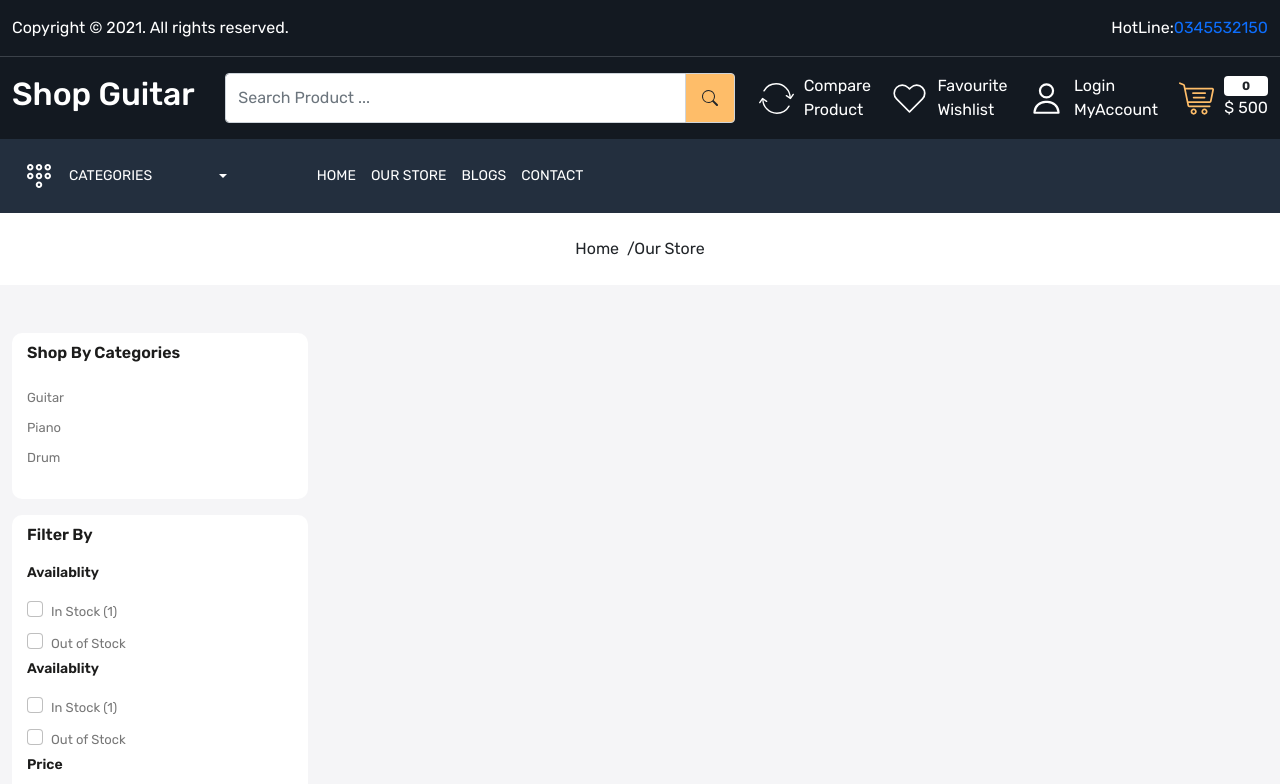
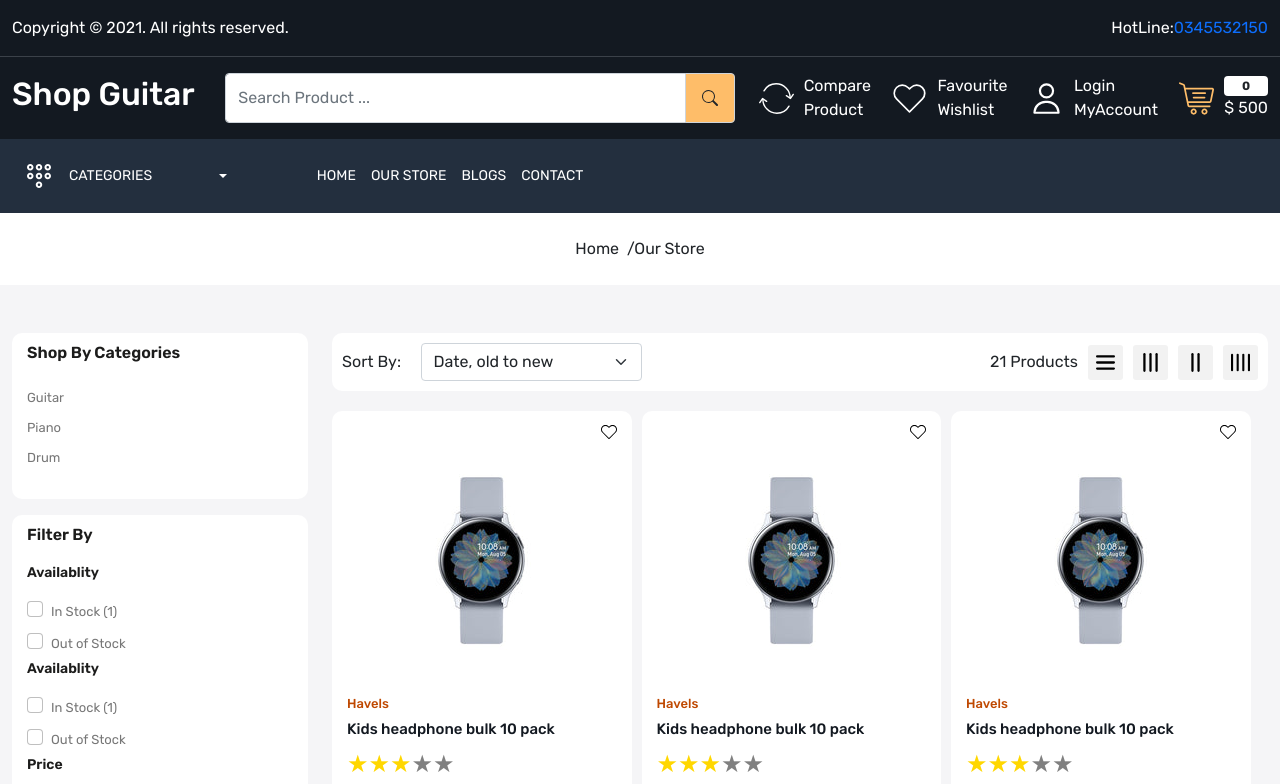
Before and after one commit to RankRook/ecom-frontend, a React (Create React App) app: page /store in a window 1280 px wide. Shown: the top 784 px of the page. Built offline with nearby package versions, Linux system fonts and the light colour scheme.

Commit message:
test linux 2

```diff
--- a/src/App.css
+++ b/src/App.css
@@ -17,7 +17,7 @@
 }
 
 body {
-    font-family: 'Rubik', sans-serif;
+  font-family: "Rubik", sans-serif;
 }
 
 a {
@@ -25,14 +25,14 @@
   display: inline-block;
 }
 
-.card-wrapper{
+.card-wrapper {
   background-color: white;
   box-shadow: 0 0 10px #0000001a;
   padding: 15px;
 }
 
-.section-heading{
-    font-size:26px;
+.section-heading {
+  font-size: 26px;
   line-height: 32px;
   font-weight: 500;
   margin-bottom: 30px;
@@ -44,30 +44,30 @@
 }
 
 .gap-5 {
-    gap: 10px
+  gap: 10px;
 }
 
 .gap-10 {
-    gap: 10px
+  gap: 10px;
 }
 
 .gap-15 {
-    gap: 15px
+  gap: 15px;
 }
 
 .gap-30 {
-    gap: 30px
+  gap: 30px;
 }
-.button{
+.button {
   background-color: var(--color-232f3e);
   color: white;
   font-size: 14px;
   padding: 13px 33px;
   border-radius: 25px;
 }
-.button:hover{
+.button:hover {
   background-color: var(--color-febd69);
-    color: #131921
+  color: #131921;
 }
 /*////////////////////////////////////////////////////////////////*/
 /*Header Start*/
@@ -86,7 +86,7 @@
   height: 35px;
 }
 .header-upper .header-upper-links p {
-    color: white
+  color: white;
 }
 .header-bottom {
   background-color: #232f3e;
@@ -135,7 +135,7 @@
 .footer .input-group-text {
   background-color: var(--color-232f3e);
   color: white;
-    padding: 8px 17px
+  padding: 8px 17px;
 }
 #apple,
 #twitter,
@@ -184,9 +184,8 @@
   top: 15%;
   left: 5%;
 }
-.main-banner img{
+.main-banner img {
   width: 100%;
-
 }
 .main-banner-content h4 {
   font-size: 16px;
@@ -204,7 +203,7 @@
   font-weight: 500;
   text-transform: none;
 }
-.main-banner-content p{
+.main-banner-content p {
   padding-top: 45%;
   font-size: 28px;
   line-height: 28px;
@@ -232,14 +231,14 @@
   font-weight: 500;
   text-transform: none;
 }
-.small-banner-content p{
+.small-banner-content p {
   font-size: 14px;
   line-height: 22px;
   letter-spacing: 0.4px;
 
   text-transform: uppercase;
 }
-.small-banner{
+.small-banner {
   width: 49%;
 }
 /*Home wrapper 1 end*/
@@ -253,55 +252,55 @@
 /*////////////////////////////////////////////////////////////////*/
 
 /*Category wrapper 2*/
-.categories{
+.categories {
   background-color: white;
   box-shadow: 0 0 10px #0000001a;
   padding: 15px;
 }
 
-.categories > div{
+.categories > div {
   width: 25%;
   padding: 10px 10px 10px 20px;
 }
-.categories >div >div{
+.categories > div > div {
   width: 60%;
 }
 .categories > div:nth-child(1),
 .categories > div:nth-child(2),
 .categories > div:nth-child(3),
-.categories > div:nth-child(4){
+.categories > div:nth-child(4) {
   border-bottom: 1px solid var(--color-ededed);
 }
 
-.categories >div:nth-child(1),
-.categories >div:nth-child(2),
-.categories >div:nth-child(3){
+.categories > div:nth-child(1),
+.categories > div:nth-child(2),
+.categories > div:nth-child(3) {
   border-right: 1px solid var(--color-ededed);
 }
-.categories >div:nth-child(5),
-.categories >div:nth-child(6),
-.categories >div:nth-child(7){
+.categories > div:nth-child(5),
+.categories > div:nth-child(6),
+.categories > div:nth-child(7) {
   border-right: 1px solid var(--color-ededed);
 }
 
 /*Category wrapper 2 end*/
 /*////////////////////////////////////////////////////////////////*/
 /*Blog Part*/
-.blog-card{
+.blog-card {
   background-color: white;
   padding: 20px;
   border-radius: 10px;
 }
 
-.blog-card .img{
+.blog-card .img {
   border-top-left-radius: 10px;
   border-top-right-radius: 10px;
 }
-.blog-content{
+.blog-content {
   padding: 15px;
 }
 
-.blog-content .date{
+.blog-content .date {
   font-size: 13px;
   line-height: 24px;
   text-transform: uppercase;
@@ -311,12 +310,12 @@
   padding: 0;
 }
 
-.blog-content h5{
+.blog-content h5 {
   font-size: 18px;
   color: var(--color-131921);
 }
 
-.blog-content p.desc{
+.blog-content p.desc {
   font-size: 13px;
   line-height: 22px;
   color: var(--color-777777);
@@ -326,53 +325,60 @@
 /*////////////////////////////////////////////////////////////////*/
 
 /*Product Part*/
-.product-card{
-    padding:15px;
+.product-card {
+  padding: 15px;
   background-color: white;
   border-radius: 10px;
   overflow: hidden;
+  width: 100%;
 }
 
-.product-card .product-image{
+.product-card p.description {
+  font-size: 13px;
+  color: black;
+  margin-right: 12px;
+}
+
+.product-card .product-image {
   height: 270px;
 }
 
-.product-card .product-image img{
+.product-card .product-image img {
   object-fit: contain;
 }
 
-.product-card .product-image >img:last-child{
+.product-card .product-image > img:last-child {
   display: none;
 }
 
-.product-card:hover .product-image >img:nth-child(1){
+.product-card:hover .product-image > img:nth-child(1) {
   display: none;
 }
-.product-card:hover .product-image >img:last-child{
+.product-card:hover .product-image > img:last-child {
   display: block;
 }
 
-.product-card:hover .action-bar{
+.product-card:hover .action-bar {
   right: 15px;
 }
-.product-card .product-details h6{
+.product-card .product-details h6 {
   color: var(--color-bf4800);
   font-size: 13px;
 }
-.product-card .product-details h5{
+.product-card .product-details h5 {
   font-size: 15px;
   color: var(--color-131921);
 }
-.product-card .product-details p.price{
+.product-card .product-details p.price {
   font-size: 16px;
   color: var(--color-1c1c1b);
 }
-.action-bar{
+.action-bar {
   top: 10%;
   right: -23px;
   transition: 0.5s;
 }
-.wishlist-icon{
+.wishlist-icon {
   top: 2%;
   right: 15px;
 }
@@ -390,14 +396,13 @@
 
 /*////////////////////////////////////////////////////////////////*/
 /*Our Store Page */
-.filter-card{
+.filter-card {
   background-color: white;
   border-radius: 10px;
   padding: 10px 15px;
-
 }
 
-.filter-title{
+.filter-title {
   font-size: 16px;
   line-height: 20px;
   font-weight: 600;
@@ -405,18 +410,18 @@
   margin-bottom: 20px;
 }
 
-.filter-card .form-check-input:focus{
+.filter-card .form-check-input:focus {
   box-shadow: none;
   border-color: rgba(0, 0, 0, 0.25);
 }
 
-.filter-card .form-check-input:checked{
+.filter-card .form-check-input:checked {
   background-color: var(--color-febd69);
   border-color: var(--color-febd69);
 }
 
 .filter-card ul,
-.filter-card .form-check-label{
+.filter-card .form-check-label {
   list-style-type: none;
   font-size: 13px;
   line-height: 30px;
@@ -424,10 +429,65 @@
   cursor: pointer;
 }
 
-.sub-title{
+.sub-title {
   font-size: 14px;
   font-weight: 600;
   color: var(--color-1c1c1b);
   margin-bottom: 15px;
 }
+
+.filter-sort-grid{
+  padding: 10px;
+  background-color: white;
+  border-radius: 10px;
+}
+
+.grid img{
+  width: 35px;
+  height: 35px;
+  background-color: #f2f2f2;
+  padding: 8px;
+  border-radius: 3px;
+  cursor: pointer;
+}
+
+.product-list{
+  padding-top: 20px;
+}
+
+.gr-12{
+  width: 100%;
+}
+.gr-6{
+  width: 49%;
+}
+.gr-4{
+  width: 32%;
+}
+.gr-3{
+  width: 24%;
+}
+
+.gr-12 .product-card{
+  display: flex;
+  gap: 20px
+}
+
+.gr-6 .product-image{
+  width: 100%;
+
+}
+
+.gr-6 .product-image img{
+  margin: auto;
+  display: block;
+}
+
+.gr-12 .product-card .product-image{
+  width: 270px;
+  height: auto;
+}
+.gr-12 .action-bar{
+  top: 17%;
+}
 /*Our Store Page End */
--- a/src/components/ProductCard.js
+++ b/src/components/ProductCard.js
@@ -1,11 +1,16 @@
 /* eslint-disable jsx-a11y/img-redundant-alt */
-import React from 'react'
-import { Link } from 'react-router-dom'
-import ReactStars from 'react-stars'
+import React from "react";
+import { Link, useLocation } from "react-router-dom";
+import ReactStars from "react-stars";
 
-function ProductCard() {
+const ProductCard = (props) => {
+  const { grid } = props;
+  let location = useLocation();
   return (
-        <div className='col-3'>
+    <>
+      <div
+        className={`${location.pathname === "/store" ? `gr-${grid}` : "col-3"}`}
+      >
         <Link className="product-card position-relative">
           <div className="wishlist-icon position-absolute">
             <Link>
@@ -13,20 +18,30 @@
             </Link>
           </div>
           <div className="product-image ">
-                    <img src="images/watch.jpg" className="img-fluid" alt="product-image" />
-                    <img src="images/watch.jpg"className="img-fluid"  alt="product image" />
+            <img
+              src="images/watch.jpg"
+              className="img-fluid"
+              alt="product-image"
+            />
+            <img
+              src="images/tv.jpg"
+              className="img-fluid"
+              alt="product image"
+            />
           </div>
           <div className="product-details">
             <h6 className="brand">Havels</h6>
-                    <h5 className="product-title">
-                        Kids headphone bulk 10 pack
-                    </h5>
+            <h5 className="product-title">Kids headphone bulk 10 pack</h5>
             <ReactStars
               count={5}
               size={24}
               value={3}
               edit={false}
-                        activeColor="#ffd700" />
+              activeColor="#ffd700"
+            />
+            <p className={`description ${grid === 12 ? "d-block" : "d-none"}`}>
+                Lorem ipsum dolor sit amet consectetur adipisicing elit. Voluptatum animi, hic alias quidem officiis id architecto, atque praesentium voluptas nisi placeat vel, necessitatibus cupiditate ipsam. Consectetur autem maiores quia omnis.
+            </p>
             <p className="price">$100</p>
           </div>
           <div className="action-bar position-absolute">
@@ -44,7 +59,59 @@
           </div>
         </Link>
       </div>
-    )
-}
+      <div
+        className={`${location.pathname === "/store" ? `gr-${grid}` : "col-3"}`}
+      >
+        <Link className="product-card position-relative">
+          <div className="wishlist-icon position-absolute">
+            <Link>
+              <img src="images/wish.svg" alt="wishlist" />
+            </Link>
+          </div>
+          <div className="product-image ">
+            <img
+              src="images/watch.jpg"
+              className="img-fluid"
+              alt="product-image"
+            />
+            <img
+              src="images/watch.jpg"
+              className="img-fluid"
+              alt="product image"
+            />
+          </div>
+          <div className="product-details">
+            <h6 className="brand">Havels</h6>
+            <h5 className="product-title">Kids headphone bulk 10 pack</h5>
+            <ReactStars
+              count={5}
+              size={24}
+              value={3}
+              edit={false}
+              activeColor="#ffd700"
+            />
+            <p className={`description ${grid === 12 ? "d-block" : "d-none"}`}>
+                Lorem ipsum dolor sit amet consectetur adipisicing elit. Voluptatum animi, hic alias quidem officiis id architecto, atque praesentium voluptas nisi placeat vel, necessitatibus cupiditate ipsam. Consectetur autem maiores quia omnis.
+            </p>
+            <p className="price">$100</p>
+          </div>
+          <div className="action-bar position-absolute">
+            <div className="d-flex flex-column gap-15">
+              <Link>
+                <img src="images/prodcompare.svg" alt="compare" />
+              </Link>
+              <Link>
+                <img src="images/view.svg" alt="view" />
+              </Link>
+              <Link>
+                <img src="images/add-cart.svg" alt="add cart" />
+              </Link>
+            </div>
+          </div>
+        </Link>
+      </div>
+    </>
+  );
+};
 
-export default ProductCard
+export default ProductCard;
--- a/src/pages/OurStore.js
+++ b/src/pages/OurStore.js
@@ -1,8 +1,10 @@
-import React from "react";
+import React, { useState } from "react";
 import BreadCrumb from "../components/BreadCrumb";
 import Meta from "../components/Meta";
+import ProductCard from "../components/ProductCard"
+function OurStore() {
+  const [grid, setGrid] = useState(4);
 
-function OurStore() {
   return (
     <>
       <Meta title={"Our Store"} />
@@ -101,22 +103,120 @@
                 <h3 className="filter-title">Product Tags</h3>
                 <div>
                   <div className="product-tags d-flex flex-wrap align-content-center gap-10">
-                    <span className="badge bg-light text-muted fst-italic  py-2 px-3">Acoustic</span>
-                    <span className="badge bg-light text-muted fst-italic  py-2 px-3">Piano</span>
-                    <span className="badge bg-light text-muted fst-italic  py-2 px-3">Classic</span>
-                    <span className="badge bg-light text-muted fst-italic  py-2 px-3">Ukulele</span>
-                    <span className="badge bg-light text-muted fst-italic  py-2 px-3">Capo</span>
-                    <span className="badge bg-light text-muted fst-italic  py-2 px-3">Acoustic</span>
-                    <span className="badge bg-light text-muted fst-italic  py-2 px-3">Piano</span>
-                    <span className="badge bg-light text-muted fst-italic  py-2 px-3">Classic</span>
-                    <span className="badge bg-light text-muted fst-italic  py-2 px-3">Ukulele</span>
-                    <span className="badge bg-light text-muted fst-italic  py-2 px-3">Capo</span>
+                    <span className="badge bg-light text-muted fst-italic  py-2 px-3">
+                      Acoustic
+                    </span>
+                    <span className="badge bg-light text-muted fst-italic  py-2 px-3">
+                      Piano
+                    </span>
+                    <span className="badge bg-light text-muted fst-italic  py-2 px-3">
+                      Classic
+                    </span>
+                    <span className="badge bg-light text-muted fst-italic  py-2 px-3">
+                      Ukulele
+                    </span>
+                    <span className="badge bg-light text-muted fst-italic  py-2 px-3">
+                      Capo
+                    </span>
+                    <span className="badge bg-light text-muted fst-italic  py-2 px-3">
+                      Acoustic
+                    </span>
+                    <span className="badge bg-light text-muted fst-italic  py-2 px-3">
+                      Piano
+                    </span>
+                    <span className="badge bg-light text-muted fst-italic  py-2 px-3">
+                      Classic
+                    </span>
+                    <span className="badge bg-light text-muted fst-italic  py-2 px-3">
+                      Ukulele
+                    </span>
+                    <span className="badge bg-light text-muted fst-italic  py-2 px-3">
+                      Capo
+                    </span>
                   </div>
                 </div>
               </div>
             </div>
             <div className="col-9">
-              <div className="filter-sort-g"></div>
+              <div className="filter-sort-grid">
+                <div className="d-flex justify-content-between align-items-center">
+                  <div className="d-flex align-items-center gap-10">
+                    <p className="mb-0 d-block" style={{ width: "100px" }}>
+                      Sort By:
+                    </p>
+                    <select name="" className="form-control form-select" id="">
+                      <option value="manual" selected="selected">
+                        Featured
+                      </option>
+                      <option value="best-selling" selected="selected">
+                        Best Selling
+                      </option>
+                      <option value="title-ascending" selected="selected">
+                        Alphabetically, A-Z
+                      </option>
+                      <option value="title-descending" selected="selected">
+                        Alphabetically, Z-A
+                      </option>
+                      <option value="price-ascending" selected="selected">
+                        Price, Low to High
+                      </option>
+                      <option value="price-decending" selected="selected">
+                        Price, High to Low
+                      </option>
+                      <option value="created-ascending" selected="selected">
+                        Date, old to new
+                      </option>
+                    </select>
+                  </div>
+                  <div className="d-flex align-items-center gap-10">
+                    <p className="total-products mb-0">21 Products</p>
+                    <div className="d-flex gap-10 align-items-center grid">
+                      <img
+                        onClick={() => {
+                          setGrid(3);
+                        }}
+                        src="images/gr.svg"
+                        c
+                        lassName="d-block img-fluid"
+                        a
+                        lt="grid"
+                      />
+                      <img
+                        onClick={() => {
+                          setGrid(4);
+                        }}
+                        src="images/gr3.svg"
+                        className="d-block img-fluid"
+                        alt="grid"
+                      />
+                      <img
+                        onClick={() => {
+                          setGrid(6);
+                        }}
+                        src="images/gr2.svg"
+                        className="d-block img-fluid"
+                        alt="grid"
+                      />
+                      <img
+                        onClick={() => {
+                          setGrid(12);
+                        }}
+                        src="images/gr4.svg"
+                        className="d-block img-fluid"
+                        alt="grid"
+                      />
+                    </div>
+                  </div>
+                </div>
+              </div>
+              <div className="product-list pb-5">
+                <div className="d-flex gap-10 flex-wrap">
+                <ProductCard grid={grid} />
+                <ProductCard grid={grid} />
+                <ProductCard grid={grid} />
+                </div>
+              </div>
+
             </div>
           </div>
         </div>
```
Also changed, not shown: src/App.js (+10 -10 lines), src/pages/About.js (+4 -6 lines). Lines whose indentation alone changed are shown as unchanged.
